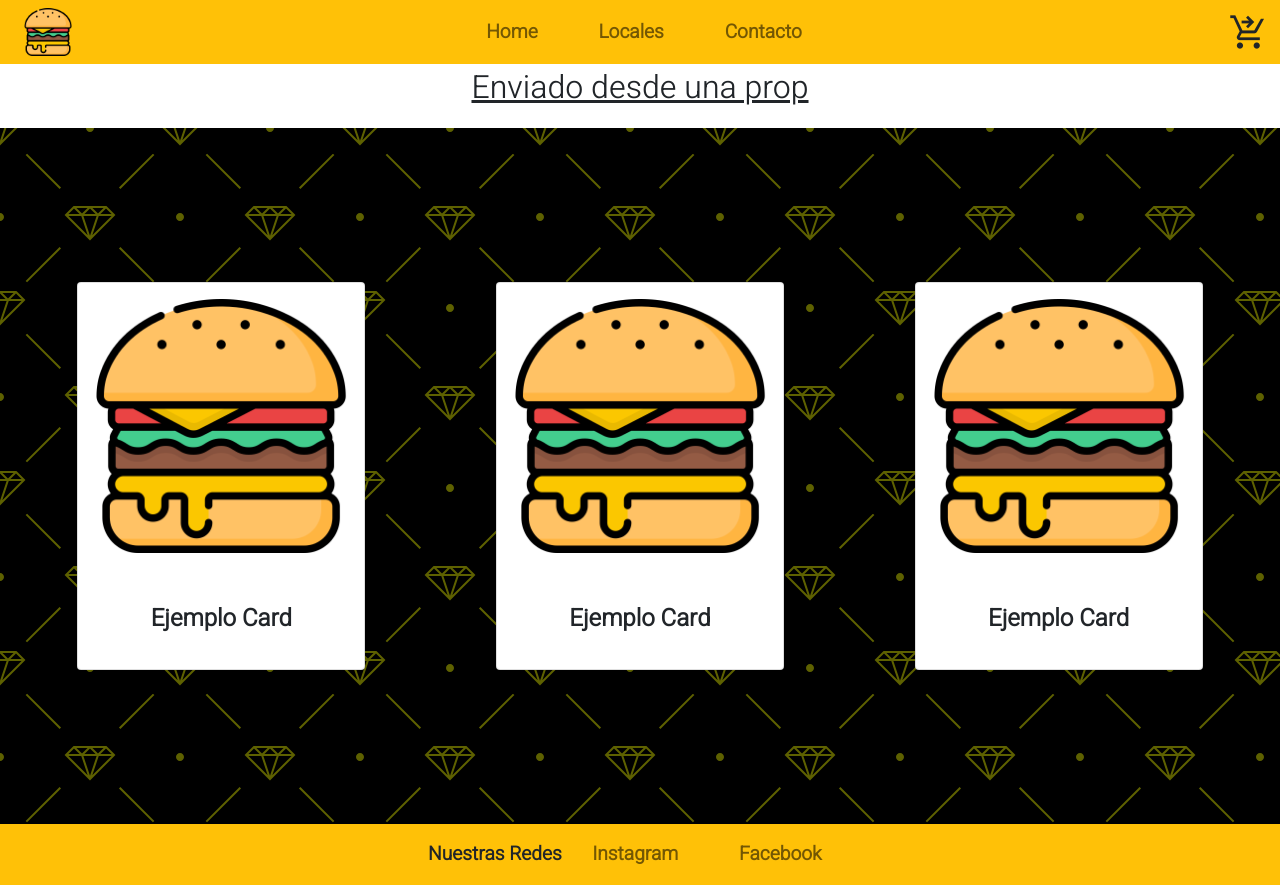
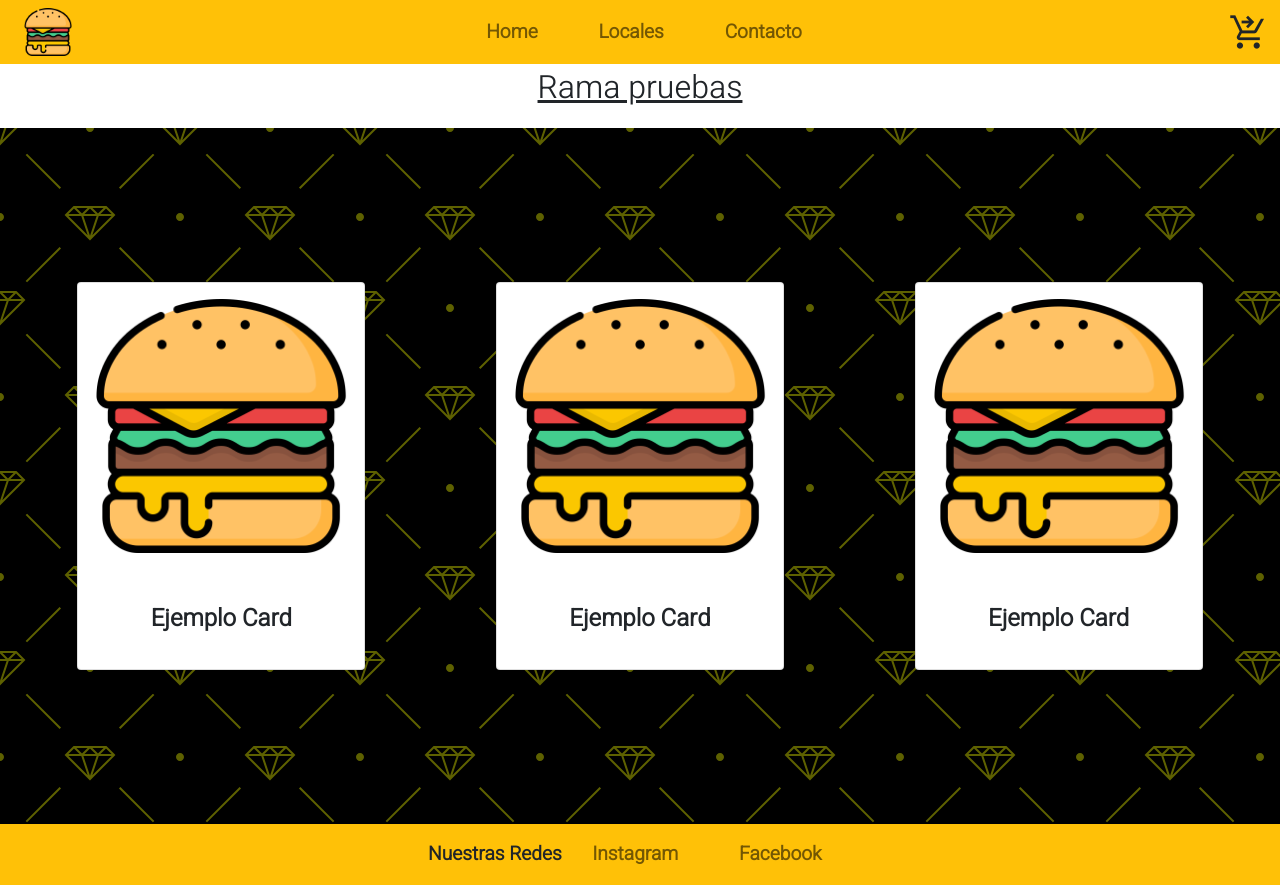
Before and after one commit to sebaactis/reactjs-coderhouse, a React (Create React App) app: page / in a window 1280 px wide. Built offline with nearby package versions, Linux system fonts and the light colour scheme.

Commit message:
rama de pruebas

```diff
--- a/src/App.js
+++ b/src/App.js
@@ -10,7 +10,7 @@ const App = () => {
     <>
 
       <Header  />
-      <ItemListContainer greeting= "Enviado desde una prop" />
+      <ItemListContainer greeting= "Rama pruebas" />
       <Main />
       <Footer />
 
```
